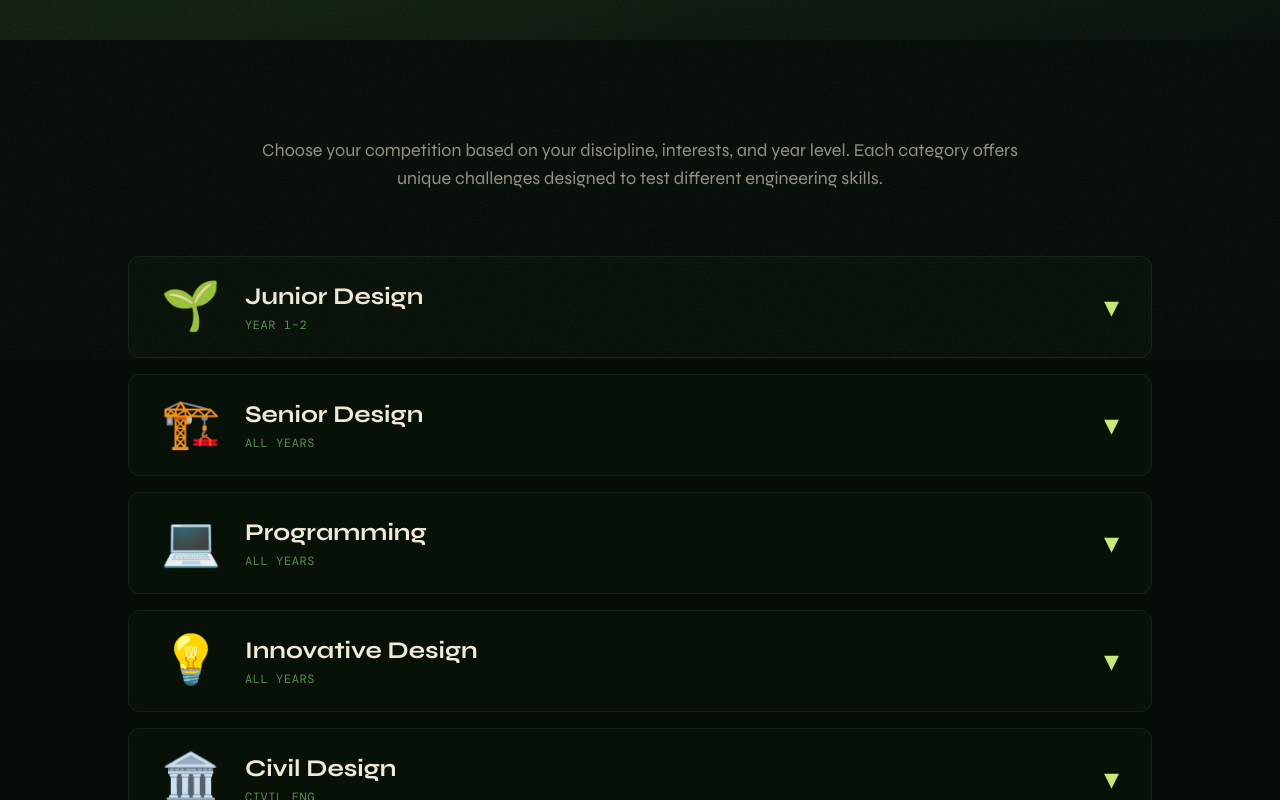
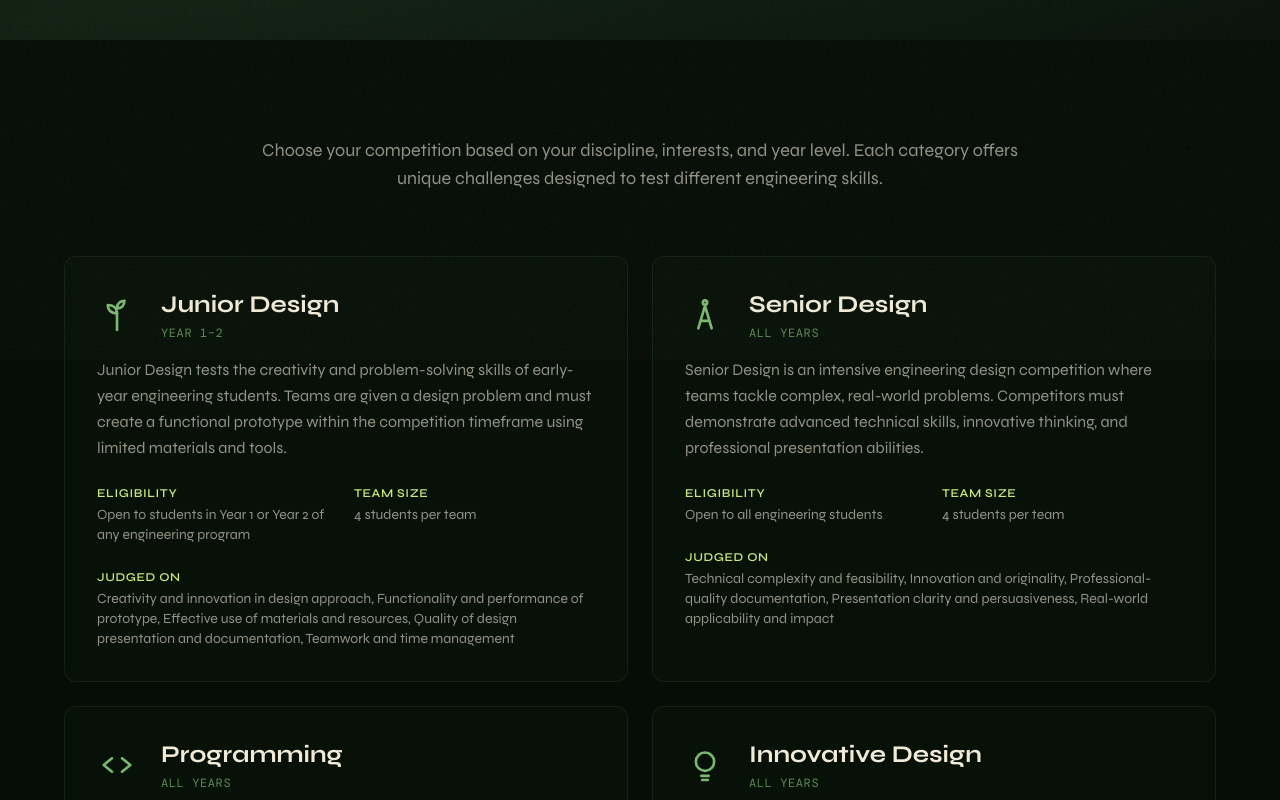
Before and after one commit to Anomaly-E-E/WEC, a React (Vite) app: page /competitions in a window 1280 px wide. Shown: the part 440-1240 px from the top of the page. Built offline with nearby package versions, Linux system fonts and the light colour scheme; a web font is replaced by a local one.

Commit message:
Redesign competitions page as static detail cards
Replaces emoji with the icon set and removes the click-to-expand
accordion. Every competition now shows its full description,
eligibility, team size, and judging focus directly in the card.

```diff
--- a/src/data/competitions.ts
+++ b/src/data/competitions.ts
@@ -1,7 +1,9 @@
+import type { IconName } from '../components/Icon';
+
 export interface Competition {
   id: string;
   name: string;
-  emoji: string;
+  icon: IconName;
   tag: string;
   teaser: string;
   description: string;
@@ -14,7 +16,7 @@ export const competitions: Competition[] = [
   {
     id: 'junior-design',
     name: 'Junior Design',
-    emoji: '🌱',
+    icon: 'sprout',
     tag: 'Year 1–2',
     teaser: 'Design challenge for first and second-year engineering students',
     description: 'Junior Design tests the creativity and problem-solving skills of early-year engineering students. Teams are given a design problem and must create a functional prototype within the competition timeframe using limited materials and tools.',
@@ -31,7 +33,7 @@ export const competitions: Competition[] = [
   {
     id: 'senior-design',
     name: 'Senior Design',
-    emoji: '🏗️',
+    icon: 'compass',
     tag: 'All Years',
     teaser: 'Advanced engineering design challenge for all students',
     description: 'Senior Design is an intensive engineering design competition where teams tackle complex, real-world problems. Competitors must demonstrate advanced technical skills, innovative thinking, and professional presentation abilities.',
@@ -48,7 +50,7 @@ export const competitions: Competition[] = [
   {
     id: 'programming',
     name: 'Programming',
-    emoji: '💻',
+    icon: 'code',
     tag: 'All Years',
     teaser: 'Algorithmic problem-solving and software development',
     description: 'The Programming competition challenges students to solve complex algorithmic problems and develop working software solutions under time pressure. Teams must demonstrate strong coding skills, debugging abilities, and software engineering best practices.',
@@ -65,7 +67,7 @@ export const competitions: Competition[] = [
   {
     id: 'innovative-design',
     name: 'Innovative Design',
-    emoji: '💡',
+    icon: 'bulb',
     tag: 'All Years',
     teaser: 'Push the boundaries of creativity and invention',
     description: 'Innovative Design challenges teams to develop completely original solutions to open-ended problems. This competition emphasizes creativity, out-of-the-box thinking, and the ability to develop novel approaches that haven\'t been tried before.',
@@ -82,7 +84,7 @@ export const competitions: Competition[] = [
   {
     id: 'civil-design',
     name: 'Civil Design',
-    emoji: '🏛️',
+    icon: 'column',
     tag: 'Civil Eng',
     teaser: 'Infrastructure and structural engineering challenges',
     description: 'Civil Design focuses on infrastructure, structural analysis, and construction challenges. Teams must apply civil engineering principles to design and potentially build scaled models of structures, considering factors like load distribution, materials, and environmental impact.',
@@ -99,7 +101,7 @@ export const competitions: Competition[] = [
   {
     id: 'chemical-design',
     name: 'Chemical Design',
-    emoji: '⚗️',
+    icon: 'flask',
     tag: 'Chem Eng',
     teaser: 'Process design and chemical engineering solutions',
     description: 'Chemical Design tests knowledge of chemical processes, reactor design, and process optimization. Teams develop solutions to problems involving chemical reactions, separation processes, or process control while considering safety, efficiency, and environmental impact.',
@@ -116,7 +118,7 @@ export const competitions: Competition[] = [
   {
     id: 'bio-engineering',
     name: 'Bio-Engineering',
-    emoji: '🧬',
+    icon: 'pulse',
     tag: 'BME',
     teaser: 'Medical devices and biomedical innovation',
     description: 'Bio-Engineering challenges teams to develop solutions at the intersection of engineering and medicine. Projects may involve medical device design, biomaterials, tissue engineering, or healthcare technology while considering biocompatibility, safety, and regulatory requirements.',
@@ -133,7 +135,7 @@ export const competitions: Competition[] = [
   {
     id: 'debate',
     name: 'Debate',
-    emoji: '🗣️',
+    icon: 'chat',
     tag: 'All Years',
     teaser: 'Engineering policy, ethics, and argumentation',
     description: 'The Debate competition tests students\' ability to analyze engineering ethics, policy, and societal issues. Competitors must research topics, build persuasive arguments, and think critically about the broader implications of engineering decisions.',
@@ -150,7 +152,7 @@ export const competitions: Competition[] = [
   {
     id: 'consulting',
     name: 'Consulting',
-    emoji: '📊',
+    icon: 'chart',
     tag: 'All Years',
     teaser: 'Business analysis and engineering consulting',
     description: 'Consulting simulates real-world engineering consulting scenarios. Teams analyze business problems, develop strategic recommendations, and present professional consulting deliverables. This competition emphasizes business acumen, communication, and practical problem-solving.',
@@ -167,7 +169,7 @@ export const competitions: Competition[] = [
   {
     id: 'mini-design',
     name: 'Mini Design',
-    emoji: '🔬',
+    icon: 'cap',
     tag: 'Grade 11–12',
     teaser: 'High school engineering design challenge',
     description: 'Mini Design introduces high school students to engineering design competitions. This category provides a supportive environment for younger students to experience hands-on engineering challenges and develop foundational problem-solving skills.',
--- a/src/pages/Competitions.tsx
+++ b/src/pages/Competitions.tsx
@@ -1,12 +1,10 @@
-import { useState } from 'react';
-import { motion, AnimatePresence } from 'framer-motion';
+import { motion } from 'framer-motion';
 import ForestHero from '../components/ForestHero';
 import ScrollReveal from '../components/ScrollReveal';
+import Icon from '../components/Icon';
 import { competitions } from '../data/competitions';
 
 export default function Competitions() {
-  const [expandedId, setExpandedId] = useState<string | null>(null);
-
   return (
     <div className="min-h-screen">
       <ForestHero
@@ -15,26 +13,22 @@ export default function Competitions() {
       />
 
       <section className="py-24 px-6">
-        <div className="max-w-5xl mx-auto">
+        <div className="max-w-6xl mx-auto">
           <ScrollReveal>
             <p className="text-cream-dim text-lg text-center mb-16 max-w-3xl mx-auto">
               Choose your competition based on your discipline, interests, and year level. Each category offers unique challenges designed to test different engineering skills.
             </p>
           </ScrollReveal>
 
-          <div className="space-y-4">
+          <div className="grid md:grid-cols-2 gap-6">
             {competitions.map((comp, i) => (
               <ScrollReveal key={comp.id} delay={i * 0.05}>
                 <motion.div
-                  className="border-forest backdrop-blur-sm bg-forest-mid/30 rounded-xl overflow-hidden transition-all duration-300"
-                  whileHover={{ borderColor: 'rgba(90,140,82,0.4)' }}
+                  className="border-forest backdrop-blur-sm bg-forest-mid/30 rounded-xl p-8 h-full transition-all duration-300"
+                  whileHover={{ y: -6, borderColor: 'rgba(90,140,82,0.5)' }}
                 >
-                  <button
-                    onClick={() => setExpandedId(expandedId === comp.id ? null : comp.id)}
-                    className="w-full px-8 py-6 flex items-center justify-between text-left hover:bg-forest-canopy/30 transition-colors duration-200"
-                  >
-                    <div className="flex items-center gap-6">
-                      <span className="text-5xl">{comp.emoji}</span>
+                  <div className="flex items-center gap-6 mb-4">
+                    <Icon name={comp.icon} className="w-10 h-10 text-leaf" />
                     <div>
                       <h3 className="font-sans text-cream font-bold text-2xl mb-1">
                         {comp.name}
@@ -44,69 +38,35 @@ export default function Competitions() {
                       </p>
                     </div>
                   </div>
-                    <motion.span
-                      animate={{ rotate: expandedId === comp.id ? 180 : 0 }}
-                      transition={{ duration: 0.3 }}
-                      className="text-sunlight text-3xl"
-                    >
-                      ▾
-                    </motion.span>
-                  </button>
 
-                  <AnimatePresence>
-                    {expandedId === comp.id && (
-                      <motion.div
-                        initial={{ height: 0, opacity: 0 }}
-                        animate={{ height: 'auto', opacity: 1 }}
-                        exit={{ height: 0, opacity: 0 }}
-                        transition={{ duration: 0.3 }}
-                        className="overflow-hidden"
-                      >
-                        <div className="px-8 pb-8 pt-4 border-t border-forest">
-                          <div className="space-y-6">
-                            <div>
-                              <h4 className="font-sans text-sunlight font-semibold text-sm uppercase tracking-wider mb-2">
-                                About
-                              </h4>
-                              <p className="text-cream-dim leading-relaxed">
+                  <p className="text-cream-dim leading-relaxed mb-6">
                     {comp.description}
                   </p>
-                            </div>
 
-                            <div className="grid md:grid-cols-2 gap-6">
+                  <div className="grid grid-cols-2 gap-4 mb-6">
                     <div>
-                                <h4 className="font-sans text-sunlight font-semibold text-sm uppercase tracking-wider mb-2">
+                      <h4 className="font-sans text-sunlight font-semibold text-xs uppercase tracking-wider mb-1">
                         Eligibility
                       </h4>
-                                <p className="text-cream-dim">{comp.eligibility}</p>
+                      <p className="text-cream-dim text-sm">{comp.eligibility}</p>
                     </div>
 
                     <div>
-                                <h4 className="font-sans text-sunlight font-semibold text-sm uppercase tracking-wider mb-2">
+                      <h4 className="font-sans text-sunlight font-semibold text-xs uppercase tracking-wider mb-1">
                         Team Size
                       </h4>
-                                <p className="text-cream-dim">{comp.teamSize}</p>
+                      <p className="text-cream-dim text-sm">{comp.teamSize}</p>
                     </div>
                   </div>
 
                   <div>
-                              <h4 className="font-sans text-sunlight font-semibold text-sm uppercase tracking-wider mb-3">
-                                Judging Criteria
+                    <h4 className="font-sans text-sunlight font-semibold text-xs uppercase tracking-wider mb-1">
+                      Judged on
                     </h4>
-                              <ul className="space-y-2">
-                                {comp.judgingCriteria.map((criteria, idx) => (
-                                  <li key={idx} className="flex items-start gap-3">
-                                    <span className="text-fern mt-1">▸</span>
-                                    <span className="text-cream-dim">{criteria}</span>
-                                  </li>
-                                ))}
-                              </ul>
+                    <p className="text-cream-dim text-sm">
+                      {comp.judgingCriteria.join(', ')}
+                    </p>
                   </div>
-                          </div>
-                        </div>
-                      </motion.div>
-                    )}
-                  </AnimatePresence>
                 </motion.div>
               </ScrollReveal>
             ))}
```
Lines whose indentation alone changed are shown as unchanged.
